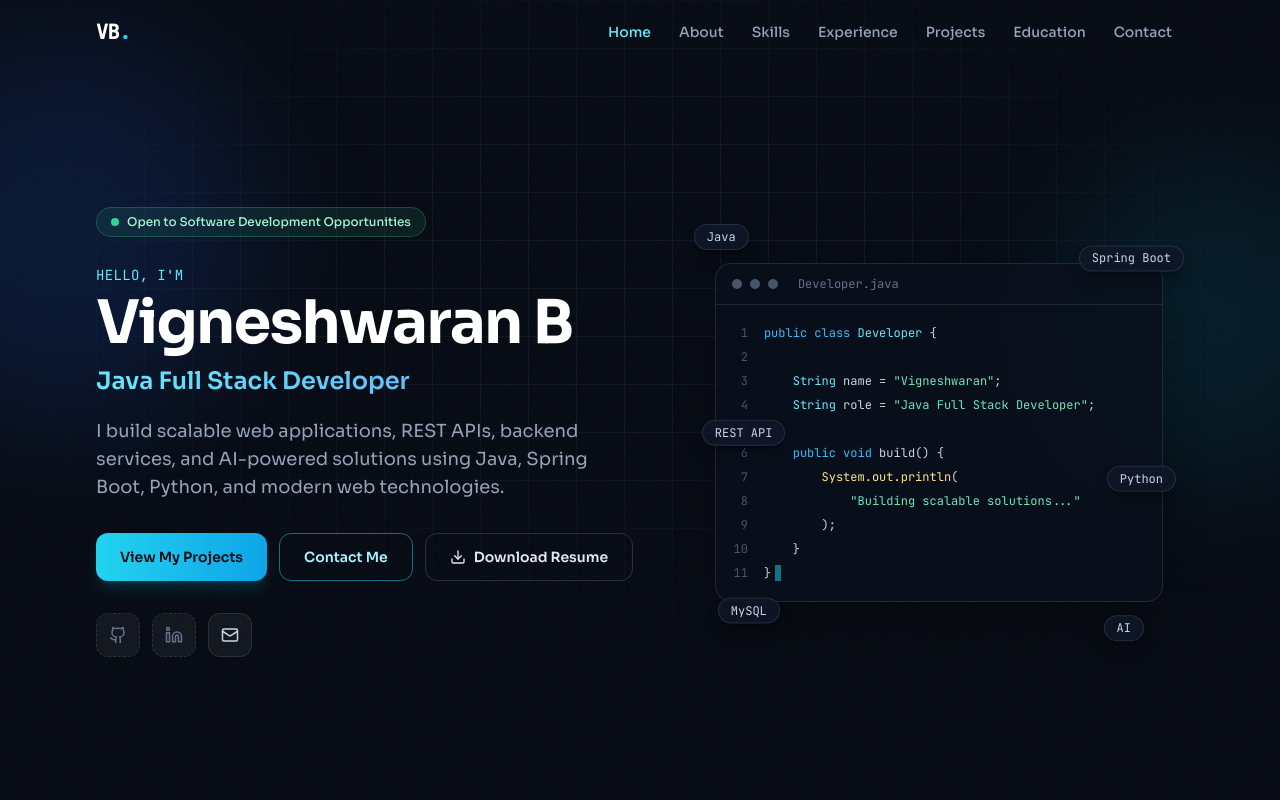
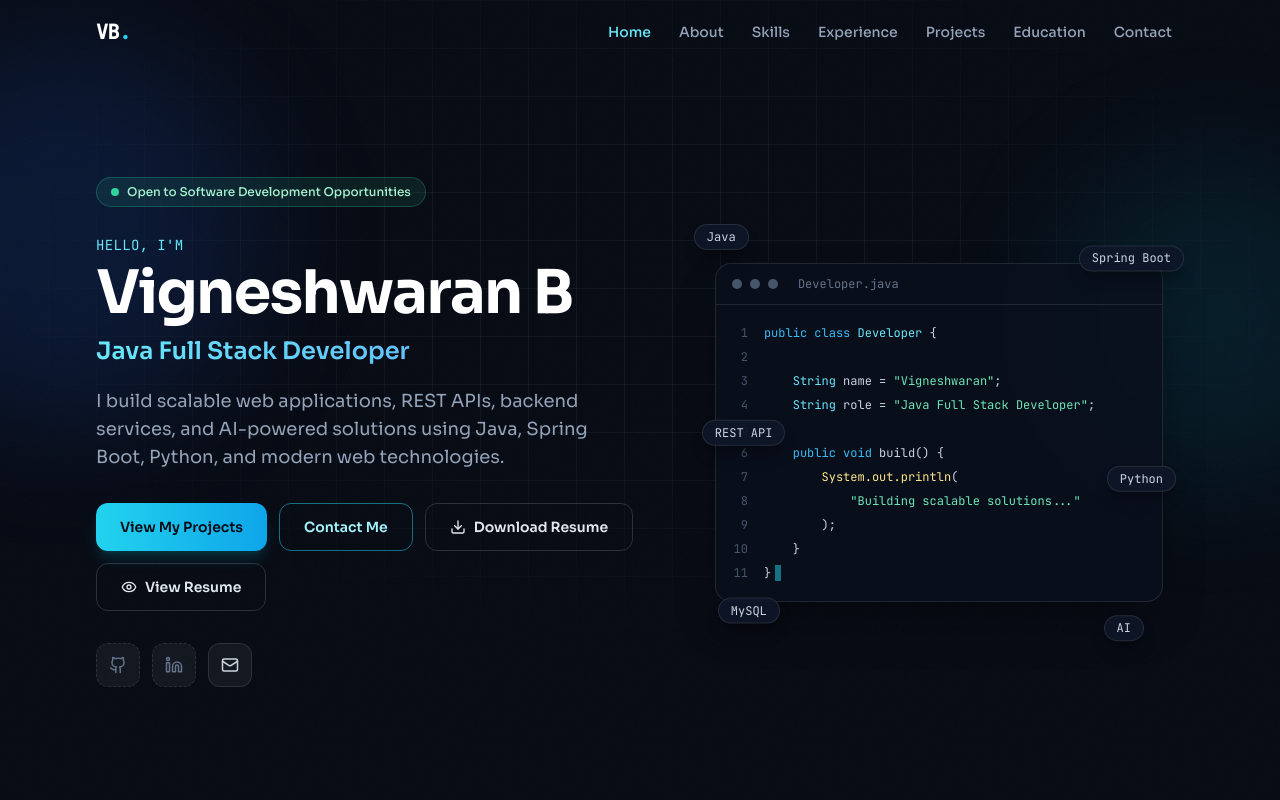
Before and after one commit to VigneshCodeNest/Vigneshwaran-Portfolio, a React (Vite) app: page / in a window 1280 px wide. Shown: the top 800 px of the page. Built offline with nearby package versions, Linux system fonts and the light colour scheme.

Commit message:
feat: add View Resume button next to Download Resume

```diff
--- a/src/components/Hero.tsx
+++ b/src/components/Hero.tsx
@@ -1,5 +1,5 @@
 import { m, type MotionProps } from 'framer-motion'
-import { Download } from 'lucide-react'
+import { Download, Eye } from 'lucide-react'
 import { profile } from '../data/config'
 import CodeCard from './CodeCard'
 import SocialLinks from './ui/SocialLinks'
@@ -93,14 +93,23 @@ export default function Hero() {
             <m.a
               href={profile.resumeUrl}
               download="Vigneshwaran_B_Resume.pdf"
-              target="_blank"
-              rel="noopener noreferrer"
               whileHover={{ scale: 1.03 }}
               whileTap={{ scale: 0.98 }}
               className={`${btn} border border-white/15 text-slate-200 transition-colors hover:border-white/30 hover:text-white`}
             >
               <Download size={16} aria-hidden="true" />
               Download Resume
+            </m.a>
+            <m.a
+              href={profile.resumeUrl}
+              target="_blank"
+              rel="noopener noreferrer"
+              whileHover={{ scale: 1.03 }}
+              whileTap={{ scale: 0.98 }}
+              className={`${btn} border border-white/15 text-slate-200 transition-colors hover:border-cyan-400/40 hover:text-cyan-200`}
+            >
+              <Eye size={16} aria-hidden="true" />
+              View Resume
             </m.a>
           </m.div>
 
```
